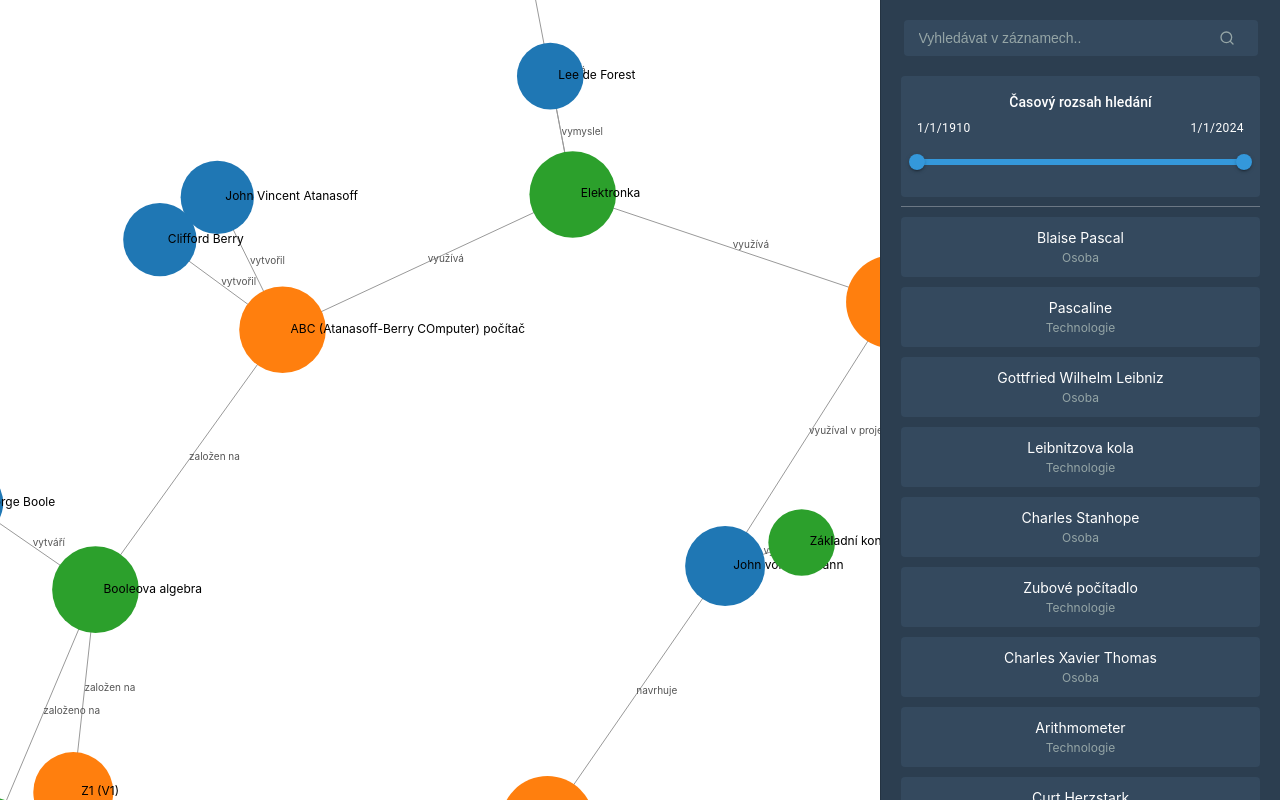
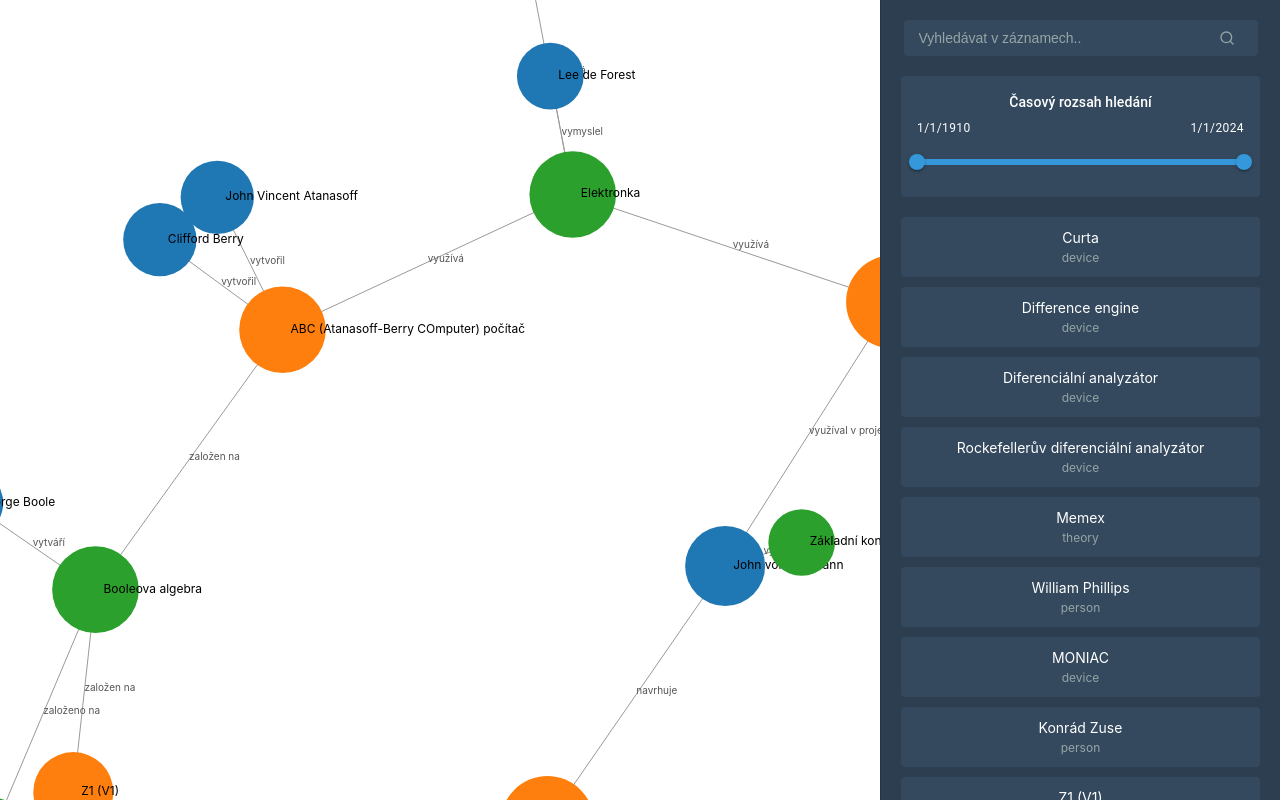
Before and after one commit to cvirlik/viz-project, a React (Create React App) app in the folder viz-project/: page / in a window 1280 px wide. Built offline with nearby package versions, Linux system fonts and the light colour scheme.

Commit message:
Add filter logic

```diff
--- a/viz-project/src/App.tsx
+++ b/viz-project/src/App.tsx
@@ -1,7 +1,7 @@
 import React from 'react';
+import './App.css';
 import { ThemeProvider, createTheme } from '@mui/material';
 import { NetworkVisualization } from './components/NetworkVisualization';
-import './App.css';
 
 const theme = createTheme({
   palette: {
--- a/viz-project/src/components/NetworkVisualization.tsx
+++ b/viz-project/src/components/NetworkVisualization.tsx
@@ -418,6 +418,7 @@ export const NetworkVisualization: React.FC = () => {
         </div>
         <SearchResults
           searchQuery={searchQuery}
+          dateRange={dateRange}
           onResultClick={handleResultClick}
         />
       </div>
--- a/viz-project/src/components/SearchResults.tsx
+++ b/viz-project/src/components/SearchResults.tsx
@@ -1,40 +1,65 @@
 import React from 'react';
+import '../styles/SearchBar.css';
 import historicalData from '../data/historical-data.json';
 
 interface SearchResultsProps {
   searchQuery: string;
+  dateRange: {
+    min: number;
+    max: number;
+  };
   onResultClick: (nodeId: string) => void;
 }
 
 const SearchResults: React.FC<SearchResultsProps> = ({
   searchQuery,
+  dateRange,
   onResultClick,
 }) => {
-  const filteredResults = searchQuery
-    ? historicalData.vertices.filter((vertex) =>
-        vertex.title.toLowerCase().includes(searchQuery.toLowerCase()),
-      )
-    : historicalData.vertices;
+  const filteredResults = historicalData.vertices
+    .filter((vertex) => {
+      // Text search
+      const matchesSearch =
+        searchQuery === '' ||
+        vertex.title.toLowerCase().includes(searchQuery.toLowerCase());
+
+      // Date range filter
+      const beginDate = vertex.attributes['1']
+        ? new Date(vertex.attributes['1']).getTime()
+        : 0;
+      const endDate = vertex.attributes['2']
+        ? new Date(vertex.attributes['2']).getTime()
+        : beginDate;
+
+      const matchesDateRange =
+        beginDate >= dateRange.min && endDate <= dateRange.max;
+      // OR stačí. Nemusí pasovat title i datum.
+      // Spíš pak zvětšit nodes, které vyhovují oběma filterům.
+      return matchesSearch && matchesDateRange;
+    })
+    .map((vertex) => ({
+      id: String(vertex.id),
+      title: vertex.title,
+      type: historicalData.vertexArchetypes[vertex.archetype],
+    }));
 
   return (
     <div className="search-results">
-      {filteredResults.length === 0 ? (
-        <div className="no-results">Žádné výsledky nenalezeny</div>
-      ) : (
+      {filteredResults.length > 0 ? (
         <div className="results-list">
           {filteredResults.map((result) => (
             <div
               key={result.id}
               className="result-item"
-              onClick={() => onResultClick(result.id.toString())}
+              onClick={() => onResultClick(result.id)}
             >
               <div className="result-title">{result.title}</div>
-              <div className="result-type">
-                {result.archetype === 0 ? 'Osoba' : 'Technologie'}
-              </div>
+              <div className="result-type">{result.type.name}</div>
             </div>
           ))}
         </div>
+      ) : (
+        <div className="no-results">Žádné výsledky nenalezeny</div>
       )}
     </div>
   );
--- a/viz-project/src/styles/DateRangeSlider.css
+++ b/viz-project/src/styles/DateRangeSlider.css
@@ -12,7 +12,8 @@
   margin-bottom: 8px;
 }
 
-.min-date, .max-date {
+.min-date,
+.max-date {
   color: #95a5a6;
   font-size: 12px;
 }
--- a/viz-project/src/styles/SearchBar.css
+++ b/viz-project/src/styles/SearchBar.css
@@ -1,17 +1,6 @@
 .faceted-search {
   position: relative;
   margin-bottom: 20px;
-}
-
-.faceted-search::after {
-  content: '';
-  position: absolute;
-  bottom: -10px;
-  left: 0;
-  width: 100%;
-  height: 1px;
-  background-color: white;
-  opacity: 0.3;
 }
 
 .search-container {
@@ -50,17 +39,6 @@
   position: relative;
 }
 
-.search-results::after {
-  content: '';
-  position: absolute;
-  bottom: -10px;
-  left: 0;
-  width: 100%;
-  height: 1px;
-  background-color: white;
-  opacity: 0.3;
-}
-
 .results-list {
   display: flex;
   flex-direction: column;
```
